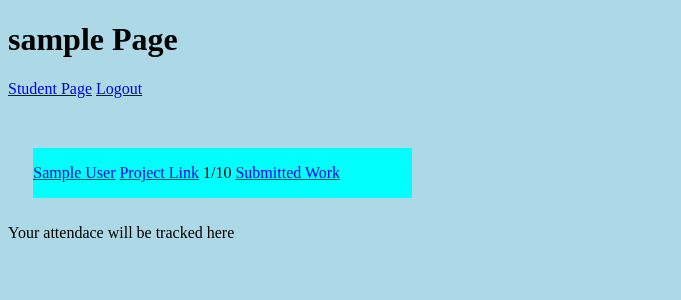
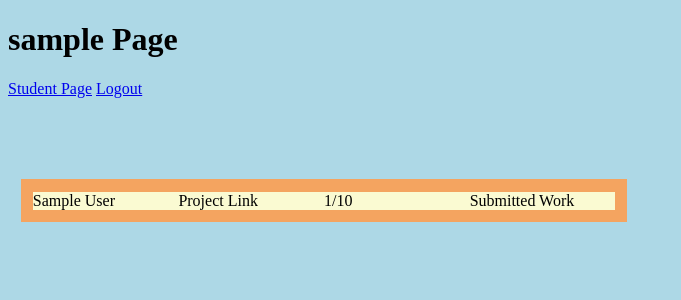
Before and after one commit to tdude0175/StudentDashboard, a Django app: page /studentPage/ in a window 1280 px wide. Shown: the top 300 px of the page, without its empty margins (0-681 px from the left). Run offline with Django 3.2, Linux system fonts and the light colour scheme; a user stored in the database is signed in; tables that the repository leaves empty hold one stand-in row (values such as "Sample post").

Commit message:
added styling for student page to make easier to read and add fixed size to classwork list

```diff
--- a/CodeSchoolPortal/StudentDashBoard/static/StudentDashBoard/index.css
+++ b/CodeSchoolPortal/StudentDashBoard/static/StudentDashBoard/index.css
@@ -5,9 +5,45 @@ body
 
 .workList
 {
-    height: 20%;
-    width: 30%;
-    background-color: aqua;
-    overflow: auto;
+    height: 300px;
+    background-color: sandybrown;
+    overflow-y: scroll;
     margin: 2%;
+    max-height: fit-content;
 }
+#ClassWorkList
+{
+    grid-column: 1/4;
+    grid-row: 1/5;
+}
+#ProjectList
+{
+    grid-column: 1/4;
+    grid-row: 5/9;
+}
+.WorkListSpacing
+{
+        margin: 2%;
+    max-height: 20%;
+    display: grid;
+    grid-template-columns: repeat(4,1fr);
+    background-color: lightgoldenrodyellow;
+}
+.WorkListSpacing a
+{
+    color: black;
+    text-decoration: none;
+}
+.WorkListSpacing a:hover
+{
+    text-decoration: underline;
+    color: blueviolet;
+}
+#gridContainer
+{
+    width: 100%;
+    display: inline-grid;
+    grid-template-columns: repeat(6,1fr) ;
+    grid-template-rows: repeat(8,1fr);
+
+}
--- a/CodeSchoolPortal/StudentDashBoard/templates/StudentDashBoard/StudentPage.html
+++ b/CodeSchoolPortal/StudentDashBoard/templates/StudentDashBoard/StudentPage.html
@@ -5,42 +5,49 @@
 {% endblock header %}
 
 {% block content %}
-<div class="workList">
+<div id="ClassWorkList" class="workList">
 
     {% for lesson in lessons %}
-    <p>
+    <div class="WorkListSpacing">
         <a href="{% url 'classWork' lesson.id %}">{{lesson.lessonName}}</a>
         <a target="_blank" href="{{lesson.sourceURL}}">ClassWork Link </a>
         {% for classwork in classworks %}
         {% if classwork.lesson == lesson %}
         {{classwork.grade}}/{{lesson.possiblePoints}}
         {% if classwork.repoWithStudentsWork != '' %}
-        <a href="{{classwork.repoWithStudentsWork}}">Submitted Work</a>
+        <a target="_blank" href="{{classwork.repoWithStudentsWork}}">Submitted Work</a>
         {% else %}
-    <form action="{% url 'addWork' classwork.id %}" method="post">{% csrf_token %} <input name="repoToSave" placeholder="insert Repo link here" type="text"><button>Submit</button></form>
+        <form action="{% url 'addWork' classwork.id %}" method="post">{% csrf_token %} <input name="repoToSave"
+                                                                                              placeholder="Insert link to work here"
+                                                                                              type="text">
+            <button>Submit</button>
+        </form>
         {% endif %}
         {% endif %}
         {% endfor %}
-    </p>
+    </div>
     {% endfor %}
 </div>
-<div class="workList">
+<div id="ProjectList" class="workList">
     {% for project in projects %}
-    <p>
+    <div class="WorkListSpacing">
         <a href="{% url 'classWork' project.id %}">{{project.lessonName}}</a>
         <a target="_blank" href="{{project.sourceURL}}">Project Link</a>
         {% for classwork in classworks %}
         {% if classwork.lesson == project %}
         {{classwork.grade}}/{{project.possiblePoints}}
         {% if classwork.repoWithStudentsWork != '' %}
-        <a href="{{classwork.repoWithStudentsWork}}">Submitted Work</a>
+        <a target="_blank" href="{{classwork.repoWithStudentsWork}}">Submitted Work</a>
         {% else %}
-    <form action="{% url 'addWork' classwork.id %}" method="post"> {% csrf_token %}<input name="repoToSave" placeholder="insert Repo link here" type="text"><button>Submit</button></form>
+        <form action="{% url 'addWork' classwork.id %}" method="post"> {% csrf_token %}<input name="repoToSave"
+                                                                                              placeholder="Insert link to work here"
+                                                                                              type="text">
+            <button>Submit</button>
+        </form>
         {% endif %}
         {% endif %}
         {% endfor %}
-    </p>
+    </div>
     {% endfor %}
 </div>
-<div>Your attendace will be tracked here</div>
 {% endblock content %}
--- a/CodeSchoolPortal/StudentDashBoard/templates/StudentDashBoard/base_template.html
+++ b/CodeSchoolPortal/StudentDashBoard/templates/StudentDashBoard/base_template.html
@@ -19,10 +19,10 @@
 <a href="{% url 'login' %}">Login</a>
 {% endif %}
 {% endblock navbar %}
-
+<div id="gridContainer">
 {% block content %}
 <h1>Content</h1>
 {% endblock content %}
-
+</div>
 </body>
 </html>
```
Lines whose indentation alone changed are shown as unchanged.
